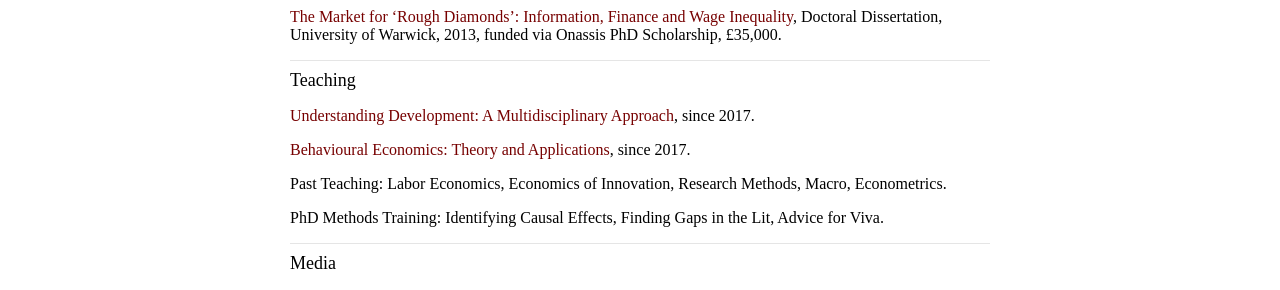
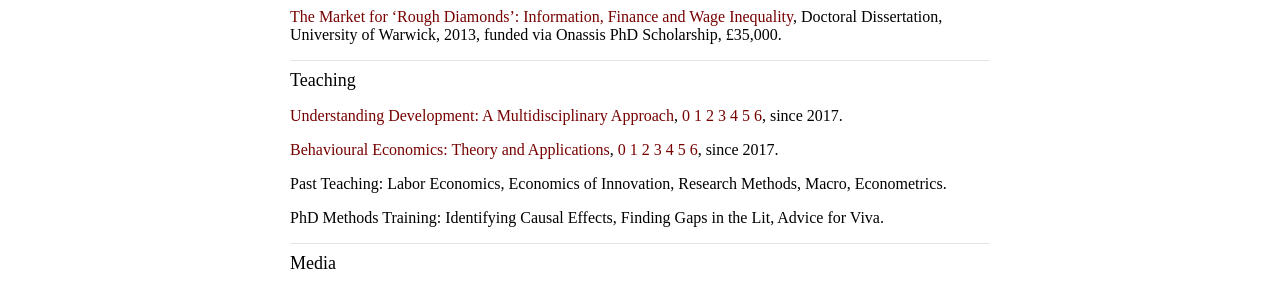
Before and after one commit to koutmeridis/koutmeridis.github.io, a Jekyll site: the page built from index.md, in a window 1280 px wide. Shown: the part 1110-1400 px from the top of the page. Built offline with Jekyll 4.4.1, drawn with Linux system fonts in a browser that asks for light colours; comment, search, counter and statistics services are not loaded.

Commit message:
Update index.md

```diff
--- a/index.md
+++ b/index.md
@@ -32,9 +32,18 @@ Dr Theodore Koutmeridis is a Senior Lecturer in Economics at the Adam Smith Busi
 
 <hr>
 <font size="+1">Teaching</font>
-<a href="https://www.gla.ac.uk/coursecatalogue/course/?code=ECON5101">Understanding Development: A Multidisciplinary Approach</a>, since 2017.
+<a href="https://www.gla.ac.uk/coursecatalogue/course/?code=ECON5101">Understanding Development: A Multidisciplinary Approach</a>, <a href="https://drive.google.com/file/d/1D3ZXG5mEctyphgDLlole6XB48VfWaVQE/view">0</a> <a
+href="https://drive.google.com/file/d/1XPJRZ1gSQ-TmVzxk9eYLjeOVGh8jCjHv/view">1</a> <a
+href="hhttps://drive.google.com/file/d/1ugkVSE5_ZODWDUW0QPsXDjwoRhDo3ik1/view">2</a> <a
+href="https://drive.google.com/file/d/1I0iGJu4R3rQ1EIKcU2z6P4pORmEEkQyd/view">3</a> <a
+href="https://drive.google.com/file/d/13R2mNchH65ekW3M7K84pJBMFXeqVpQdR/view">4</a> <a href="https://drive.google.com/file/d/1t4BaL7y8Ma7PwoabXxCX2pujjGHIY2qt/view">5</a> <a
+href="https://drive.google.com/file/d/1OzcjAu9LNQuvC3DWu0e2l9t8iNdMFxq-/view">6</a>, since 2017.
 
-<a href="https://www.gla.ac.uk/coursecatalogue/course/?code=ECON5073">Behavioural Economics: Theory and Applications</a>, since 2017.
+<a href="https://www.gla.ac.uk/coursecatalogue/course/?code=ECON5073">Behavioural Economics: Theory and Applications</a>, <a href="https://drive.google.com/file/d/1RdbefoSh6sns0M1iwKBKxmJ989C99xUL/view">0</a> <a href="https://drive.google.com/file/d/1mSgL8jO_FazVkeP5CkxevGjKcKGPRkMV/view">1</a> <a
+href="https://drive.google.com/file/d/14-_h2Yc_WcABrtz_4OFbvwmY68QmLERt/view">2</a> <a
+href="https://drive.google.com/file/d/11bRkJRWCPB_S-o63eQ1c_xRAZeA_7zNg/view">3</a> <a
+href="https://drive.google.com/file/d/1xRDpYUih6J2-B6O-KVYdQJki5E0w5M9h/view">4</a> <a href="https://drive.google.com/file/d/1V7E3OMhex_uTdrqqfCocrLn5Tzemtzzl/view">5</a> <a
+href="https://drive.google.com/file/d/1z2vL1CDY-gjVJ29TG9uVVEkNhkfjNSgT/view">6</a>, since 2017.
 
 Past Teaching: Labor Economics, Economics of Innovation, Research Methods, Macro, Econometrics.
 
```
